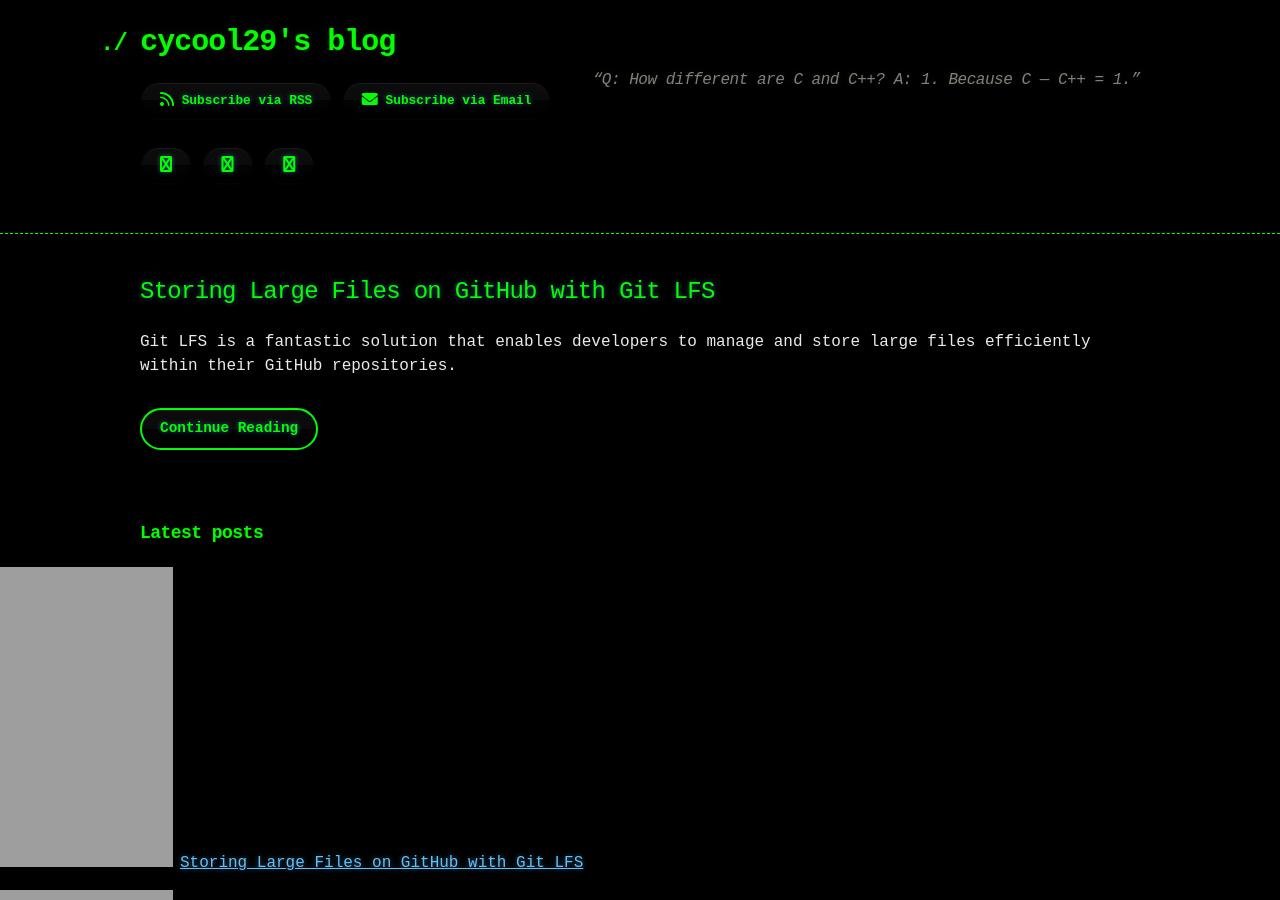
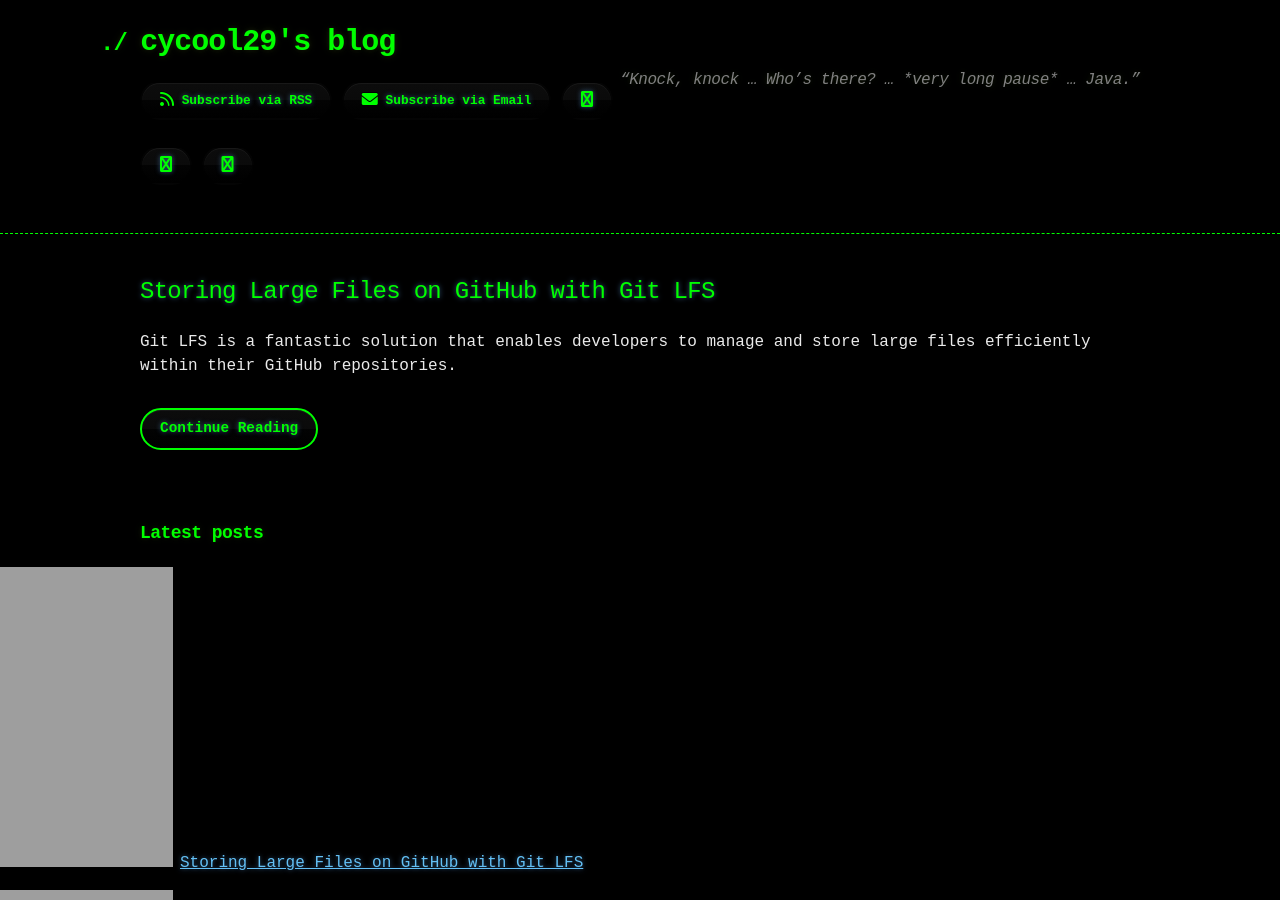
Before and after one commit to cycool29/cycool29.github.io, a Jekyll site: the page built from index.md, in a window 1280 px wide and 900 px high. Built offline with Jekyll 4.4.1, drawn with Linux system fonts in a browser that asks for light colours; a style sheet for code colours, icons or effects is not loaded.

Commit message:
Update quotes

```diff
--- a/_config.yml
+++ b/_config.yml
@@ -1,5 +1,5 @@
 title: cycool29's blog
-description: "“Q: How different are C and C++? A: 1. Because C — C++ = 1.” "
+description: "“Knock, knock … Who’s there? … *very long pause* … Java.”"
 bio: A high school student. Intermediate in Python, Git, Bash. Learning JavaScript. He/Him. "
 author: cycool29
 url: https://cycool29.github.io
```
